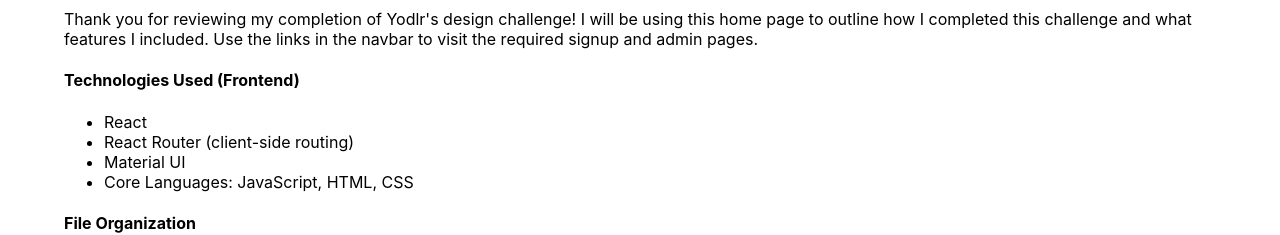
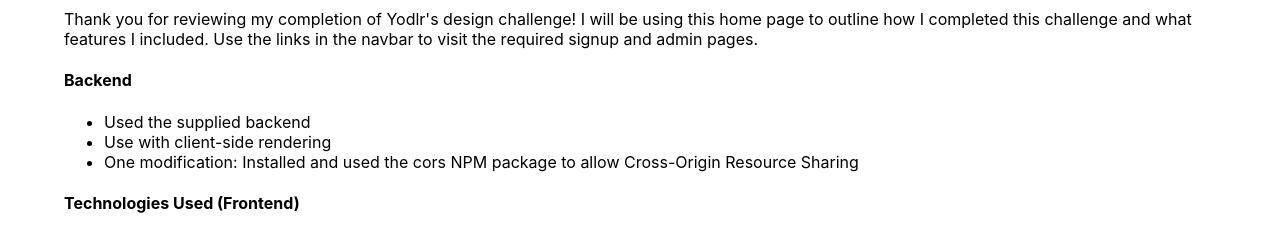
Before and after one commit to dtressel/49-3_Yodlr_Challenge_frontend, a React (Create React App) app: page / in a window 1280 px wide. Shown: the part 183-418 px from the top of the page. Built offline with nearby package versions, Linux system fonts and the light colour scheme; no server answers.

Commit message:
added note about backend

```diff
--- a/src/components/Home/Home.js
+++ b/src/components/Home/Home.js
@@ -10,6 +10,12 @@
       <div>
         Thank you for reviewing my completion of Yodlr's design challenge! I will be using this home page to outline how I completed this challenge and what features I included. Use the links in the navbar to visit the required signup and admin pages.
       </div>
+      <h4>Backend</h4>
+      <ul>
+        <li>Used the supplied backend</li>
+        <li>Use with client-side rendering</li>
+        <li>One modification: Installed and used the cors NPM package to allow Cross-Origin Resource Sharing</li>
+      </ul>
       <h4>Technologies Used (Frontend)</h4>
       <ul>
         <li>React</li>
```
